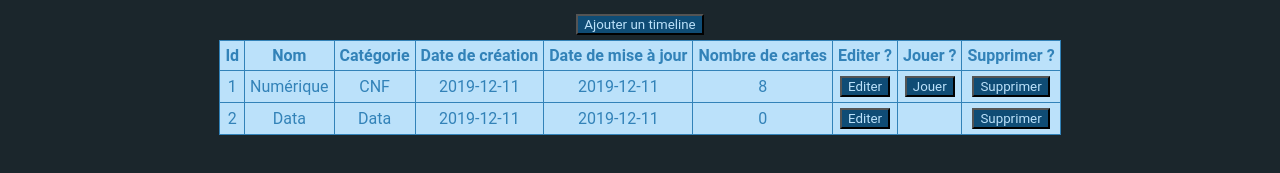
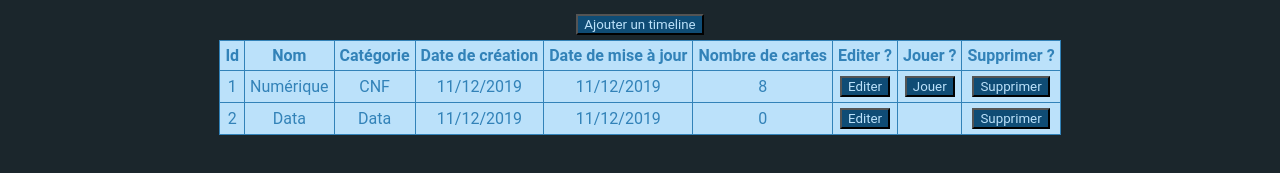
Before and after one commit to SylvainSimplonGit/angular-timeline, an Angular app: page / in a window 1280 px wide. Shown: the part 157-330 px from the top of the page. Built offline with nearby package versions, Linux system fonts and the light colour scheme.

Commit message:
Add format date fr

```diff
--- a/src/app/timeline-list/timeline-list.component.html
+++ b/src/app/timeline-list/timeline-list.component.html
@@ -22,8 +22,8 @@
         <td>{{ item.id }}</td>
         <td>{{ item.name }}</td>
         <td>{{ item.category }}</td>
-        <td>{{ item.creationDate }}</td>
-        <td>{{ item.updateDate }}</td>
+        <td>{{ item.creationDate | date : 'dd/MM/yyyy' }}</td>
+        <td>{{ item.updateDate  | date : 'dd/MM/yyyy' }}</td>
         <td>{{ item.cardList.length }}</td>
         <td><button (click)="edit(item)">Editer</button></td>
         <td><button [routerLink]="['/timeline', item.id]" *ngIf="item.cardList.length > 0">Jouer</button></td>
```
